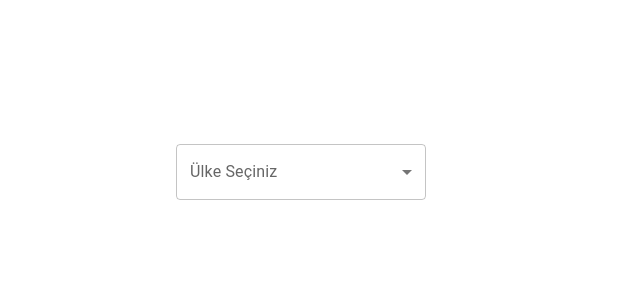
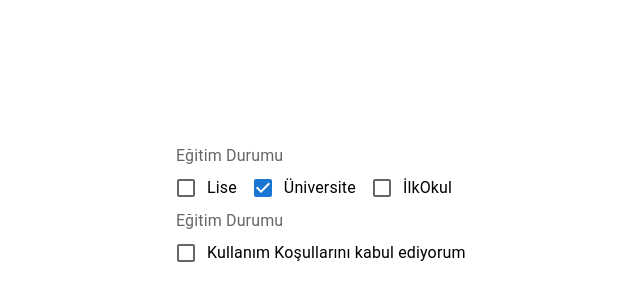
Before and after one commit to ugurisbilenn/React-Material-UI, a React (Create React App) app: page / in a window 1280 px wide. Shown: the part 56-356 px from the top of the page, without its empty margins (24-664 px from the left). Built offline with nearby package versions, Linux system fonts and the light colour scheme.

Commit message:
Checkbox

```diff
--- a/src/App.tsx
+++ b/src/App.tsx
@@ -2,6 +2,7 @@
 import './App.css';
 import { LessonButton } from './components/LessonButton';
 import { LessonButtonGroup } from './components/LessonButtonGroup';
+import { LessonCheckbox } from './components/LessonCheckbox';
 import { LessonRadioExample } from './components/LessonRadioExample';
 import { LessonRadioGroup } from './components/LessonRadioGroup';
 import { LessonSelect } from './components/LessonSelect';
@@ -17,8 +18,8 @@ function App() {
       {/* <LessonTextfield/> */}
       {/* <LessonRadioGroup/> */}
       {/* <LessonRadioExample/> */}
-      <LessonSelect/>
-
+      {/* <LessonSelect/> */}
+      <LessonCheckbox/>
     </div>
   );
 }
--- /dev/null
+++ b/src/components/LessonCheckbox.tsx
@@ -0,0 +1,30 @@
+import {Box,FormControlLabel,Checkbox,FormControl,FormLabel,FormGroup,FormHelperText} from '@mui/material';
+import {useState} from 'react';
+export const LessonCheckbox = () => {
+    const [isAccept, setIsAccept] = useState(false);
+    console.log(isAccept);
+  return (
+    <Box>
+    <Box>
+        <FormControl>
+            <FormLabel>Eğitim Durumu</FormLabel>
+            <FormGroup row>
+                <FormControlLabel control={<Checkbox />} label="Lise"/>
+                <FormControlLabel control={<Checkbox defaultChecked/>} label="Üniversite"/>
+                <FormControlLabel control={<Checkbox />} label="İlkOkul"/>
+            </FormGroup>
+        </FormControl>
+    </Box>
+    <Box>
+        <FormControl>
+            <FormLabel>Eğitim Durumu</FormLabel>
+            <FormGroup row>
+                <FormControlLabel control={<Checkbox checked={isAccept} onChange={(e) => setIsAccept(e.target.checked)}/>} label="Kullanım Koşullarını kabul ediyorum"/>
+
+            </FormGroup>
+        </FormControl>
+    </Box>
+    </Box>
+
+  )
+}
```
